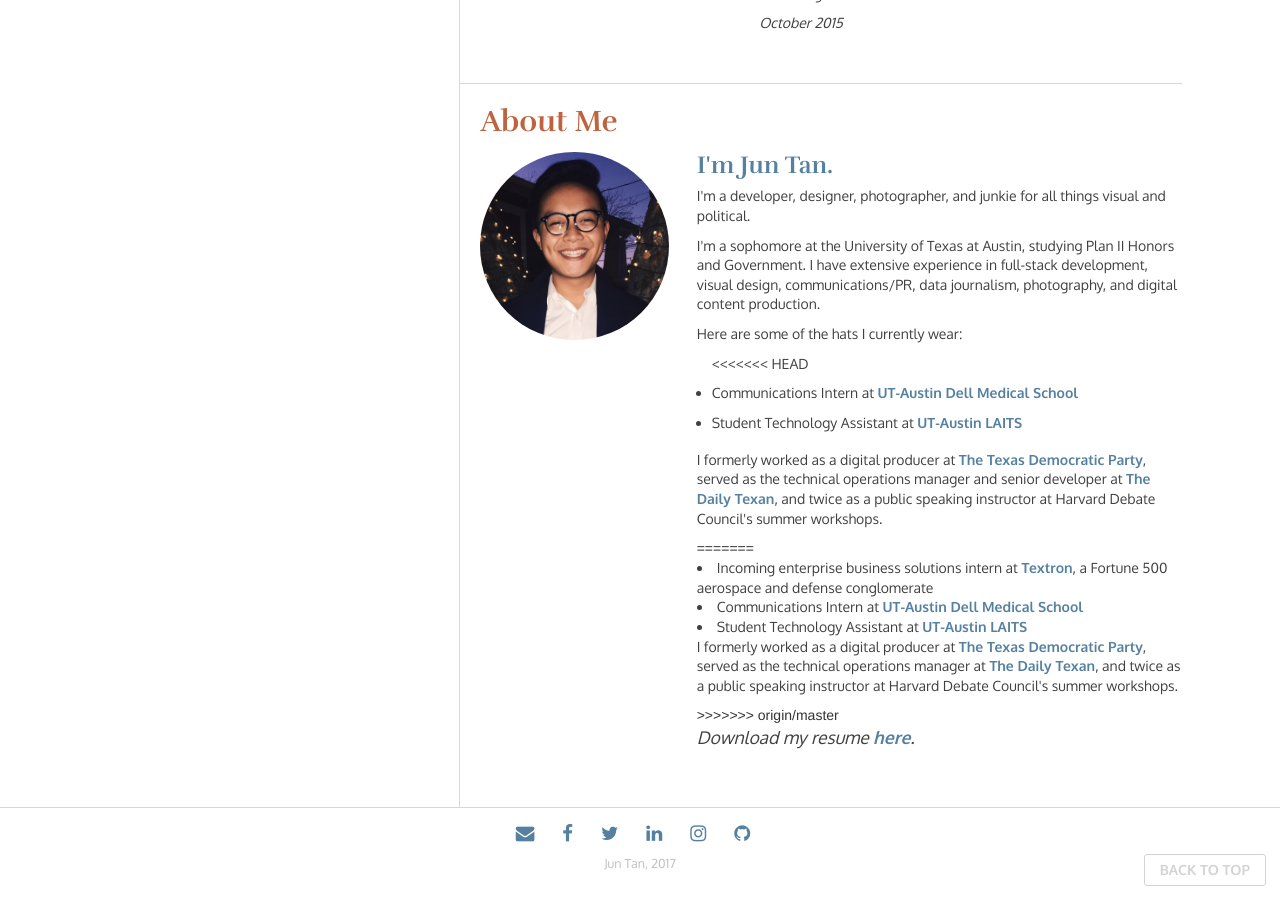
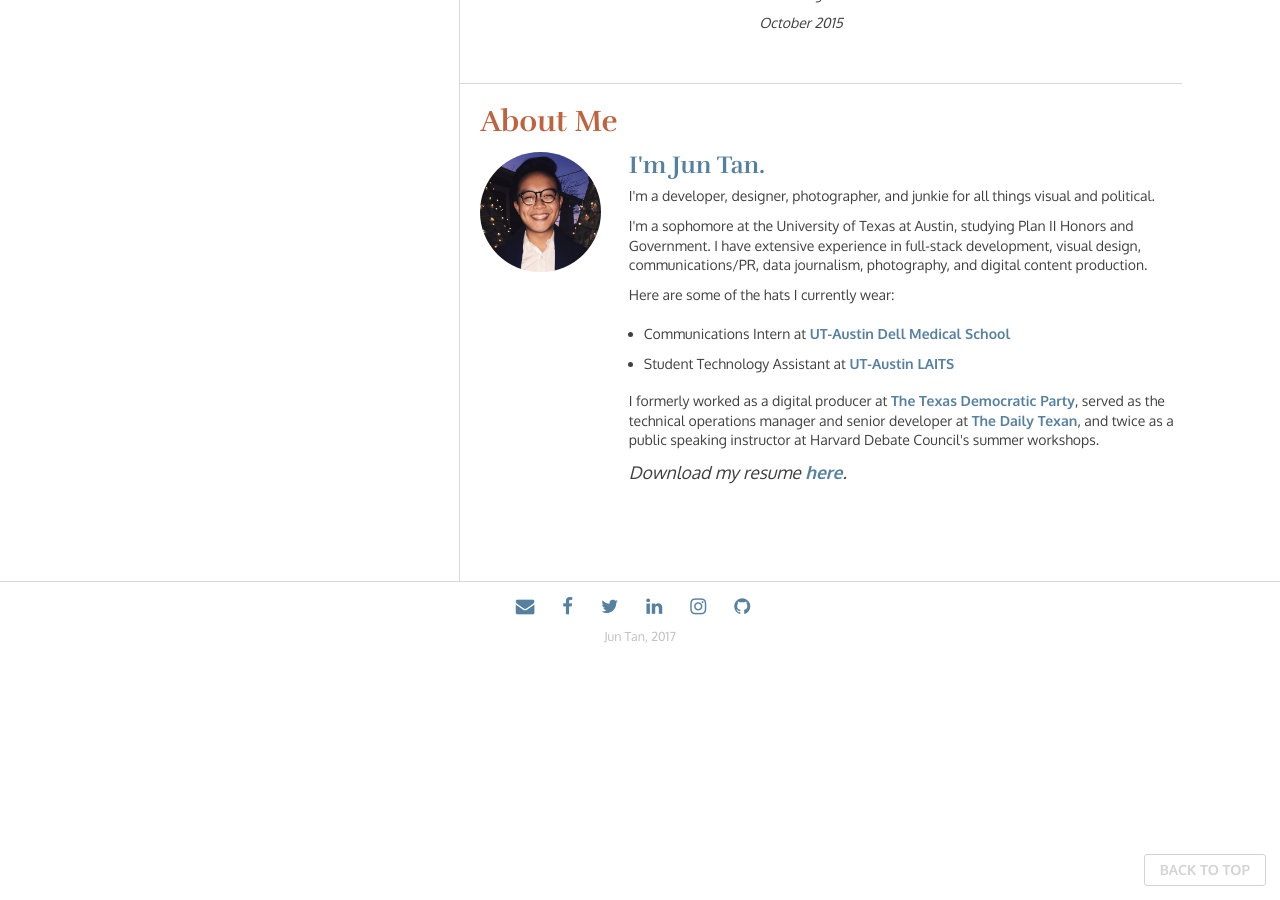
Before and after one commit to sc1f/2.0, a Jekyll site: the page built from index.html, in a window 1280 px wide and 900 px high, scrolled down 7598 px. Built offline with Jekyll 4.4.1, drawn with Linux system fonts in a browser that asks for light colours; nearby versions of some CDN libraries; some of the changed text lies outside the part shown.

Commit message:
remove tags

```diff
--- a/_includes/header.html
+++ b/_includes/header.html
@@ -7,11 +7,7 @@
         <h3 class="jumbotron__item jumbotron__item--biography">I <span class="jumbotron__item" id="jumbotron__item--biography--dynamic"></span></h3>
         <p class="jumbotron__item jumbotron__item--biography--detail">I'm a sophomore at the University of Texas at Austin.</p>
         <p class="jumbotron__item jumbotron__item--biography--detail">Currently, I'm a communications intern at <a href="http://dellmedschool.utexas.edu" target="_blank" rel="nofollow noreferrer">UT-Austin Dell Medical School</a>.</p>
-<<<<<<< HEAD
         <p class="jumbotron__item jumbotron__item--biography--detail">I also work for <a href="http://liberalarts.utexas.edu/laits/" target="_blank" rel="nofollow noreferrer">UT-Austin LAITS</a> and <a href="http://www.dailytexanonline.com" target="_blank" rel="nofollow noreferrer">The Daily Texan</a></p>
-=======
-        <p class="jumbotron__item jumbotron__item--biography--detail">I also work for <a href="http://liberalarts.utexas.edu/laits/" target="_blank" rel="nofollow noreferrer">UT-Austin LAITS</a> and will be at <a href="http://www.textron.com" target="_blank" rel="nofollow noreferrer">Textron</a> this summer.</p>
->>>>>>> origin/master
     </div>
     <div class="jumbotron__element jumbotron__element--social">
         <a href="mailto:tanjunyuan@hotmail.co.uk" class="jumbotron__item jumbotron__item--social" target="_blank" rel="nofollow noreferrer"><i class="fa fa-envelope fa-lg" aria-hidden="true" aria-label="Jun's Email: tanjunyuan@hotmail.co.uk"></i></a>
--- a/_includes/homepage.html
+++ b/_includes/homepage.html
@@ -173,18 +173,10 @@
                     <p class="homepage__brick homepage__brick--detail biography">I'm a sophomore at the University of Texas at Austin, studying Plan II Honors and Government. I have extensive experience in full-stack development, visual design, communications/PR, data journalism, photography, and digital content production.</p>
                     <p class="homepage__brick homepage__brick--detail biography">Here are some of the hats I currently wear:</p>
                     <ul class="homepage__brick homepage__brick--list">
-<<<<<<< HEAD
                         <li class="homepage__brick homepage__brick--detail biography listitem">Communications Intern at <a href="http://dellmedschool.utexas.edu" target="_blank" rel="nofollow noreferrer">UT-Austin Dell Medical School</a></li>
                         <li class="homepage__brick homepage__brick--detail biography listitem">Student Technology Assistant at <a href="http://liberalarts.utexas.edu/laits/" target="_blank" rel="nofollow noreferrer">UT-Austin LAITS</a></li>
                     </ul>
                     <p class="homepage__brick homepage__brick--detail biography">I formerly worked as a digital producer at <a href="http://txdemocrats.org" target="_blank" rel="nofollow noreferrer">The Texas Democratic Party</a>, served as the technical operations manager and senior developer at <a href="http://dailytexanonline.com/daily-texan-interactives" target="_blank" rel="nofollow noreferrer">The Daily Texan</a>, and twice as a public speaking instructor at Harvard Debate Council's summer workshops.</p>
-=======
-                        <li class="homepage__brick homepage__brick--detail biography listitem">Incoming enterprise business solutions intern at <a href="http://textron.com" target="_blank" rel="nofollow noreferrer">Textron</a>, a Fortune 500 aerospace and defense conglomerate</li>
-                        <li class="homepage__brick homepage__brick--detail biography listitem">Communications Intern at <a href="http://dellmedschool.utexas.edu" target="_blank" rel="nofollow noreferrer">UT-Austin Dell Medical School</a></li>
-                        <li class="homepage__brick homepage__brick--detail biography listitem">Student Technology Assistant at <a href="http://liberalarts.utexas.edu/laits/" target="_blank" rel="nofollow noreferrer">UT-Austin LAITS</a></li>
-                    </ul>
-                    <p class="homepage__brick homepage__brick--detail biography">I formerly worked as a digital producer at <a href="http://txdemocrats.org" target="_blank" rel="nofollow noreferrer">The Texas Democratic Party</a>, served as the technical operations manager at <a href="http://dailytexanonline.com/daily-texan-interactives" target="_blank" rel="nofollow noreferrer">The Daily Texan</a>, and twice as a public speaking instructor at Harvard Debate Council's summer workshops.</p>
->>>>>>> origin/master
                     <p class="homepage__brick homepage__brick--detail resume">Download my resume <a href="/assets/pdf/Junyuan_Tan.pdf" style="font-weight: bold;">here</a>.</p>
                 </div>
             </div>
```
